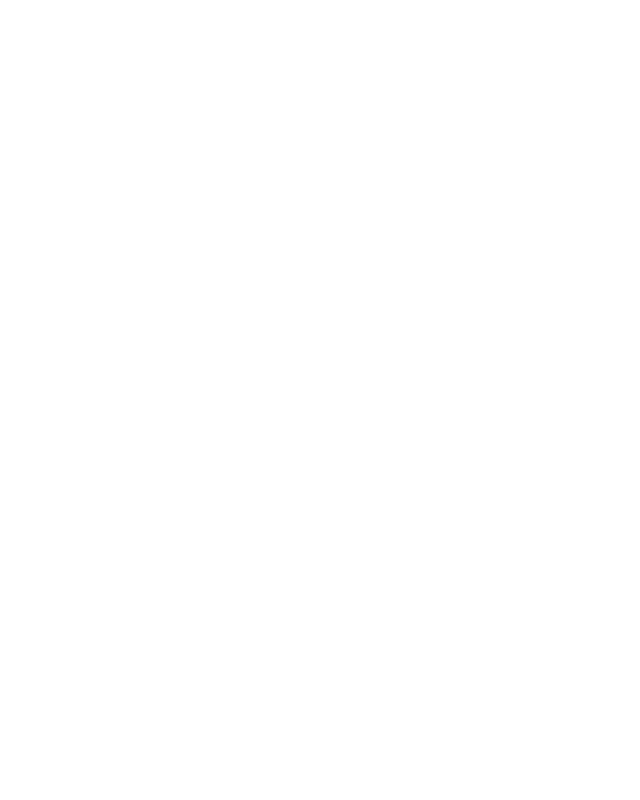
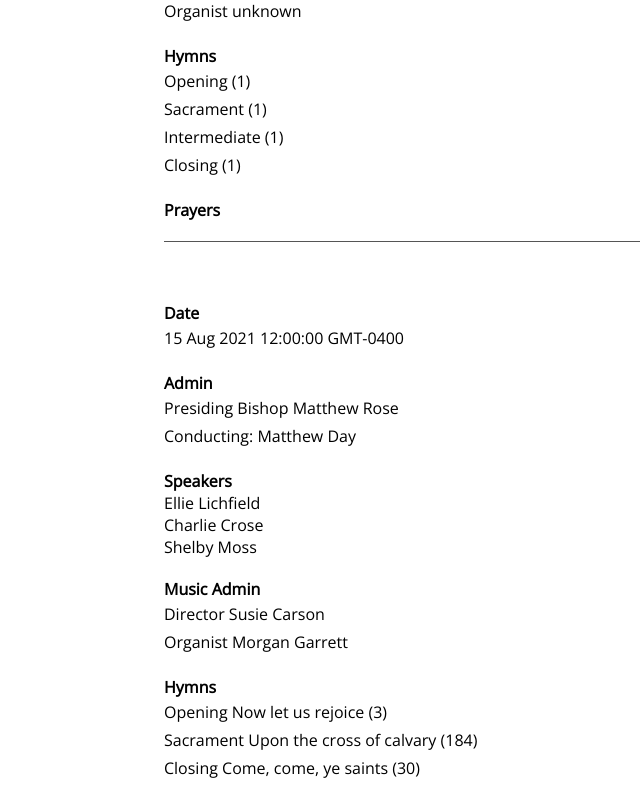
Before and after one commit to samuraijane/willow-creek-news, a React (Create React App) app in the folder react-ui/: page /admin in a window 1280 px wide. Shown: the part 880-1680 px from the top of the page, without its empty margins (51-691 px from the left). Before the commit the page ends 800 px from the top, so only its background shows below. Built offline with nearby package versions, Linux system fonts and the light colour scheme; a web font is replaced by a local one.

Commit message:
add admin page with mock data

```diff
--- a/react-ui/src/assets/json/navs.json
+++ b/react-ui/src/assets/json/navs.json
@@ -1,4 +1,13 @@
 [
+  {
+    "activeClassName": "navs__active",
+    "exact": true,
+    "group": "primary",
+    "href": "/admin",
+    "isActive": true,
+    "isPublic": true,
+    "value": "Admin"
+  },
   {
     "activeClassName": "navs__active",
     "exact": true,
--- /dev/null
+++ b/react-ui/src/mocks/sacrament_meeting.json
@@ -0,0 +1,324 @@
+[
+  {
+    "admin": {
+      "conducting": "Matthew Day",
+      "presiding": "Bishop Matthew Rose"
+    },
+    "date": "1 Aug 2021 12:00:00 GMT-0400",
+    "holiday": {
+      "name": null,
+      "isRecognizedHoliday": false
+    },
+    "music": {
+      "hymn": {
+        "closing": {
+          "number": 142,
+          "title": "Sweet Hour of Prayer"
+        },
+        "intermediate": null,
+        "opening": {
+          "number": 137,
+          "title": "Testimony"
+        },
+        "sacrament": {
+          "number": 182,
+          "title": "We'll sing all hail"
+        }
+      },
+      "music_director": "Susie Carson",
+      "musical_number": null,
+      "organist": "Susan Prestwich"
+    },
+    "prayer": {
+      "closing_prayer": "",
+      "opening_prayer": ""
+    },
+    "speakers": null,
+    "type": {
+      "isFastSunday": true,
+      "isGeneralConference": false,
+      "isStakeConference": false,
+      "isWardConference": false
+    }
+  },
+  {
+    "admin": {
+      "conducting": "Matthew Day",
+      "presiding": "President Rodney Roberts"
+    },
+    "date": "8 Aug 2021 12:00:00 GMT-0400",
+    "holiday": {
+      "name": null,
+      "isRecognizedHoliday": false
+    },
+    "music": {
+      "hymn": {
+        "closing": {
+          "number": 1,
+          "title": ""
+        },
+        "intermediate": {
+          "number": 1,
+          "title": ""
+        },
+        "opening": {
+          "number": 1,
+          "title": ""
+        },
+        "sacrament": {
+          "number": 1,
+          "title": ""
+        }
+      },
+      "music_director": "Susie Carson",
+      "musical_number": null,
+      "organist": "unknown"
+    },
+    "prayer": {
+      "closing_prayer": "",
+      "opening_prayer": ""
+    },
+    "speakers": [
+      {
+        "name": "",
+        "order": 1,
+        "topic": "Family"
+      },
+      {
+        "name": "",
+        "order": 2,
+        "topic": "Family"
+      },
+      {
+        "name": "",
+        "order": 3,
+        "topic": "Family"
+      }
+    ],
+    "type": {
+      "isFastSunday": false,
+      "isGeneralConference": false,
+      "isStakeConference": false,
+      "isWardConference": true
+    }
+  },
+  {
+    "admin": {
+      "conducting": "Matthew Day",
+      "presiding": "Bishop Matthew Rose"
+    },
+    "date": "15 Aug 2021 12:00:00 GMT-0400",
+    "holiday": {
+      "name": null,
+      "isRecognizedHoliday": false
+    },
+    "music": {
+      "hymn": {
+        "closing": {
+          "number": 30,
+          "title": "Come, come, ye saints"
+        },
+        "intermediate": null,
+        "opening": {
+          "number": 3,
+          "title": "Now let us rejoice"
+        },
+        "sacrament": {
+          "number": 184,
+          "title": "Upon the cross of calvary"
+        }
+      },
+      "music_director": "Susie Carson",
+      "musical_number": null,
+      "organist": "Morgan Garrett"
+    },
+    "prayer": {
+      "closing_prayer": "",
+      "opening_prayer": ""
+    },
+    "speakers": [
+      {
+        "name": "Ellie Lichfield",
+        "order": 1,
+        "topic": "Enduring to the end"
+      },
+      {
+        "name": "Charlie Crose",
+        "order": 2,
+        "topic": "Enduring to the end"
+      },
+      {
+        "name": "Shelby Moss",
+        "order": 3,
+        "topic": "Enduring to the end"
+      }
+    ],
+    "type": {
+      "isFastSunday": false,
+      "isGeneralConference": false,
+      "isStakeConference": false,
+      "isWardConference": false
+    }
+  },
+  {
+    "admin": {
+      "conducting": null,
+      "presiding": null
+    },
+    "date": "22 Aug 2021 12:00:00 GMT-0400",
+    "holiday": {
+      "name": null,
+      "isRecognizedHoliday": false
+    },
+    "music": {
+      "hymns": null,
+      "music_director": null,
+      "musical_number": null,
+      "organist": null
+    },
+    "prayer": {
+      "closing_prayer": "",
+      "opening_prayer": ""
+    },
+    "speakers": null,
+    "type": {
+      "isFastSunday": false,
+      "isGeneralConference": false,
+      "isStakeConference": true,
+      "isWardConference": false
+    }
+  },
+  {
+    "admin": {
+      "conducting": "Matthew Day",
+      "presiding": "Bishop Matthew Rose"
+    },
+    "date": "29 Aug 2021 12:00:00 GMT-0400",
+    "holiday": {
+      "name": null,
+      "isRecognizedHoliday": false
+    },
+    "music": {
+      "hymn": {
+        "closing": {
+          "number": 304,
+          "title": "Teach me to walk in the light"
+        },
+        "intermediate": {
+          "number": 1,
+          "title": ""
+        },
+        "opening": {
+          "number": 125,
+          "title": "How gentle God's commands"
+        },
+        "sacrament": {
+          "number": 177,
+          "title": "'Tis sweet to sing the matchless"
+        }
+      },
+      "music_director": "Susie Carson",
+      "musical_number": null,
+      "organist": "Nancy Jensen"
+    },
+    "prayer": {
+      "closing_prayer": "",
+      "opening_prayer": ""
+    },
+    "speakers": [
+      {
+        "name": "",
+        "order": 1,
+        "topic": "The Restoration"
+      },
+      {
+        "name": "",
+        "order": 2,
+        "topic": "The Restoration"
+      },
+      {
+        "name": "",
+        "order": 3,
+        "topic": "The Restoration"
+      }
+    ],
+    "type": {
+      "isFastSunday": false,
+      "isGeneralConference": false,
+      "isStakeConference": false,
+      "isWardConference": false
+    }
+  },
+  {
+    "admin": null,
+    "date": "5 Sep 2021 12:00:00 GMT-0400",
+    "holiday": {
+      "name": null,
+      "isRecognizedHoliday": false
+    },
+    "music": null,
+    "prayers": null,
+    "speakers": null,
+    "type": {
+      "isFastSunday": false,
+      "isGeneralConference": true,
+      "isStakeConference": false,
+      "isWardConference": false
+    }
+  },
+  {
+    "admin": {
+      "conducting": "Chad Pharo",
+      "presiding": "Bishop Matthew Rose"
+    },
+    "date": "12 Sep 2021 12:00:00 GMT-0400",
+    "holiday": {
+      "name": null,
+      "isRecognizedHoliday": false
+    },
+    "music": {
+      "hymn": {
+        "closing": {
+          "number": 142,
+          "title": "Sweet Hour of Prayer"
+        },
+        "intermediate": null,
+        "opening": {
+          "number": 137,
+          "title": "Testimony"
+        },
+        "sacrament": {
+          "number": 182,
+          "title": "We'll sing all hail"
+        }
+      },
+      "music_director": "Susie Carson",
+      "musical_number": null,
+      "organist": "Susan Prestwich"
+    },
+    "prayer": {
+      "closing_prayer": "",
+      "opening_prayer": ""
+    },
+    "speakers": null,
+    "type": {
+      "isFastSunday": true,
+      "isGeneralConference": false,
+      "isStakeConference": false,
+      "isWardConference": false
+    }
+  }
+
+
+
+
+
+
+
+
+
+
+
+
+
+]
--- /dev/null
+++ b/react-ui/src/routes/admin/admin.scss
@@ -0,0 +1,12 @@
+.agenda-block {
+  > li {
+    border-bottom: 1px solid #555;
+    margin-bottom: 60px;
+  }
+  .agenda-block__subsection {
+    margin: 20px 0;
+  }
+  p + p {
+    margin: 0;
+  }
+}
--- /dev/null
+++ b/react-ui/src/routes/admin/admin.tsx
@@ -0,0 +1,66 @@
+import data from '../../mocks/sacrament_meeting.json';
+import { simpleRandomInt } from '../../helpers/simpleRandomInt';
+
+import './admin.scss';
+
+const Admin = (): JSX.Element => {
+
+  const agendas = data.map((agenda, index) => {
+
+    const { admin, date, holiday, music, prayer, speakers, type } = agenda;
+
+    return (
+      <li key={`${index}–${simpleRandomInt()}`}>
+        <div className="agenda-block__subsection">
+          <h2>Date</h2>
+          <p>{date ? date : ''}</p>
+        </div>
+        <div className="agenda-block__subsection">
+          <h2>Admin</h2>
+          <p>{admin && admin.presiding ? `Presiding ${admin.presiding}` : ''}</p>
+          <p>{admin && admin.conducting ? `Conducting: ${admin.conducting}` : ''}</p>
+        </div>
+        <div className="agenda-block__subsection">
+          <h2>Speakers</h2>
+          <ul>
+            {
+              speakers && speakers.length > 0 ?
+                speakers.map((speaker, index) => {
+                  return (
+                    <li key={`${index}-${simpleRandomInt()}`}>{speaker.name}</li>
+                  )
+                }) : ''
+            }
+          </ul>
+        </div>
+        <div className="agenda-block__subsection">
+          <h2>Music Admin</h2>
+          <p>{music && music.music_director ? `Director ${music.music_director}` : ''}</p>
+          <p>{music && music.organist ? `Organist ${music.organist}` : ''}</p>
+        </div>
+        <div className="agenda-block__subsection">
+          <h2>Hymns</h2>
+          <p>{music && music.hymn && music.hymn.opening ? `Opening ${music.hymn.opening.title} (${music.hymn.opening.number})` : ''}</p>
+          <p>{music && music.hymn && music.hymn.sacrament ? `Sacrament ${music.hymn.sacrament.title} (${music.hymn.sacrament.number})` : ''}</p>
+          <p>{music && music.hymn && music.hymn.intermediate ? `Intermediate ${music.hymn.intermediate.title} (${music.hymn.intermediate.number})` : ''}</p>
+          <p>{music && music.hymn && music.hymn.closing ? `Closing ${music.hymn.closing.title} (${music.hymn.closing.number})` : ''}</p>
+        </div>
+        <div className="agenda-block__subsection">
+          <h2>Prayers</h2>
+          <p>{prayer && prayer.opening_prayer ? `Invocation ${prayer.opening_prayer}` : ''}</p>
+          <p>{prayer && prayer.closing_prayer ? `Benediction ${prayer.closing_prayer}` : ''}</p>
+        </div>
+      </li>
+    );
+  })
+
+  return (
+    <div className="y-wrap y-wrap--inner">
+      <ul className="agenda-block">
+        {agendas}
+      </ul>
+    </div>
+  );
+};
+
+export default Admin;
--- a/react-ui/src/routes/index.tsx
+++ b/react-ui/src/routes/index.tsx
@@ -1,4 +1,5 @@
 import { Route } from "react-router-dom";
+import Admin from "./admin/admin";
 import Announcements from "./announcements/announcements";
 import Calendars from "./calendars/calendars";
 import Contact from "./contact/contact";
@@ -20,6 +21,11 @@
         exact={true}
         path="/"
         render={() => <Landing />}
+      />
+      <Route
+        exact={true}
+        path="/admin"
+        render={() => <Admin />}
       />
       <Route
         exact={true}
```
